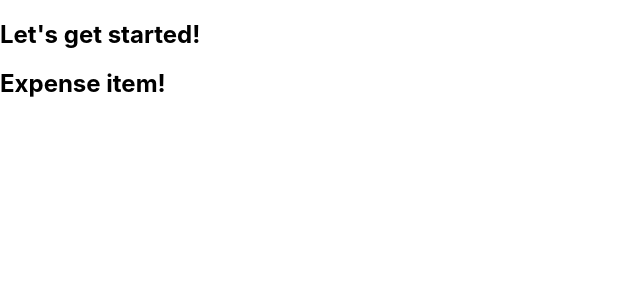
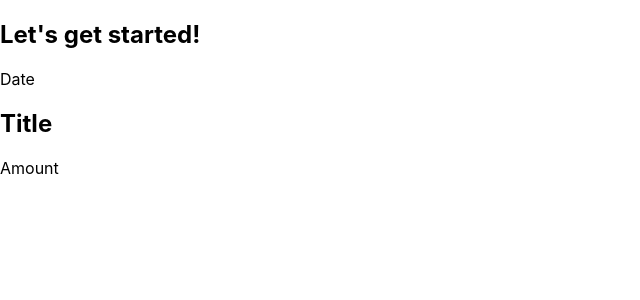
Before and after one commit to pasanyasaras/react-complete-guide, a React (Create React App) app: page / in a window 1280 px wide. Shown: the top 300 px of the page, without its empty margins (0-640 px from the left). Built offline with nearby package versions, Linux system fonts and the light colour scheme.

Commit message:
Writing more complex jsx code

```diff
--- a/src/components/ExpenseItem.js
+++ b/src/components/ExpenseItem.js
@@ -1,5 +1,12 @@
 function ExpenseItem(){
-    return <h2>Expense item!</h2>
+    return(
+        <div>
+            <div>Date</div>
+            <div>
+                <h2>Title</h2>
+            </div>
+            <div>Amount</div>
+        </div>);
 }
 
 export default ExpenseItem;
```
